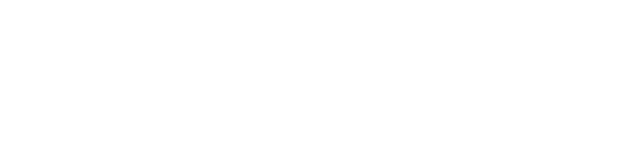
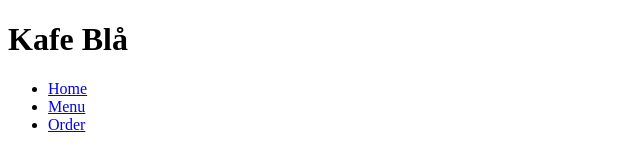
Before and after one commit to HakonBergtun/Arbeidskrav-3, a plain HTML site: page menu.html in a window 1280 px wide. Shown: the whole page, without its empty margins (0-640 px from the left). Drawn offline with Linux system fonts and the light colour scheme.

Commit message:
Oprettet Navbar på meny

```diff
--- a/menu.html
+++ b/menu.html
@@ -1,11 +1,20 @@
 <!DOCTYPE html>
 <html lang="en">
-<head>
-    <meta charset="UTF-8">
-    <meta name="viewport" content="width=device-width, initial-scale=1.0">
+  <head>
+    <meta charset="UTF-8" />
+    <meta name="viewport" content="width=device-width, initial-scale=1.0" />
     <title>Document</title>
-</head>
-<body>
-
-</body>
+  </head>
+  <body>
+    <header>
+      <h1>Kafe Blå</h1>
+      <nav>
+        <ul>
+          <li><a href="index.html">Home</a></li>
+          <li><a href="menu.html">Menu</a></li>
+          <li><a href="order.html">Order</a></li>
+        </ul>
+      </nav>
+    </header>
+  </body>
 </html>
```
